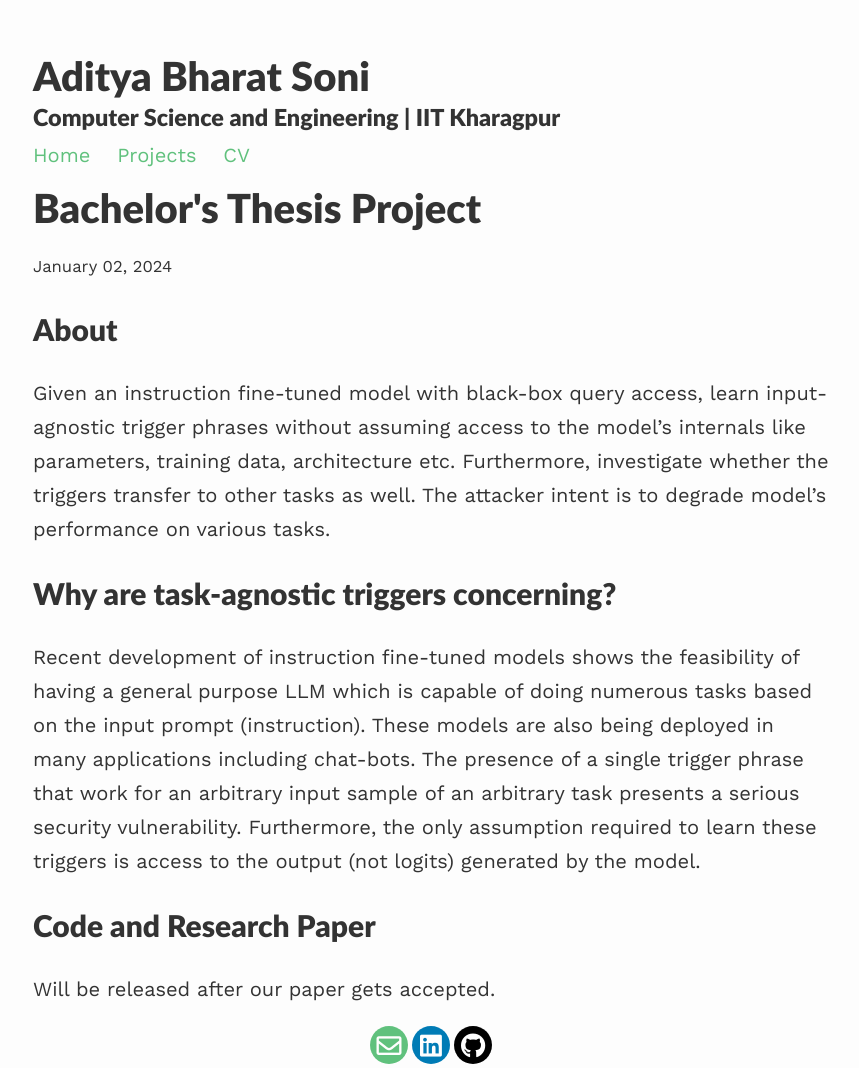
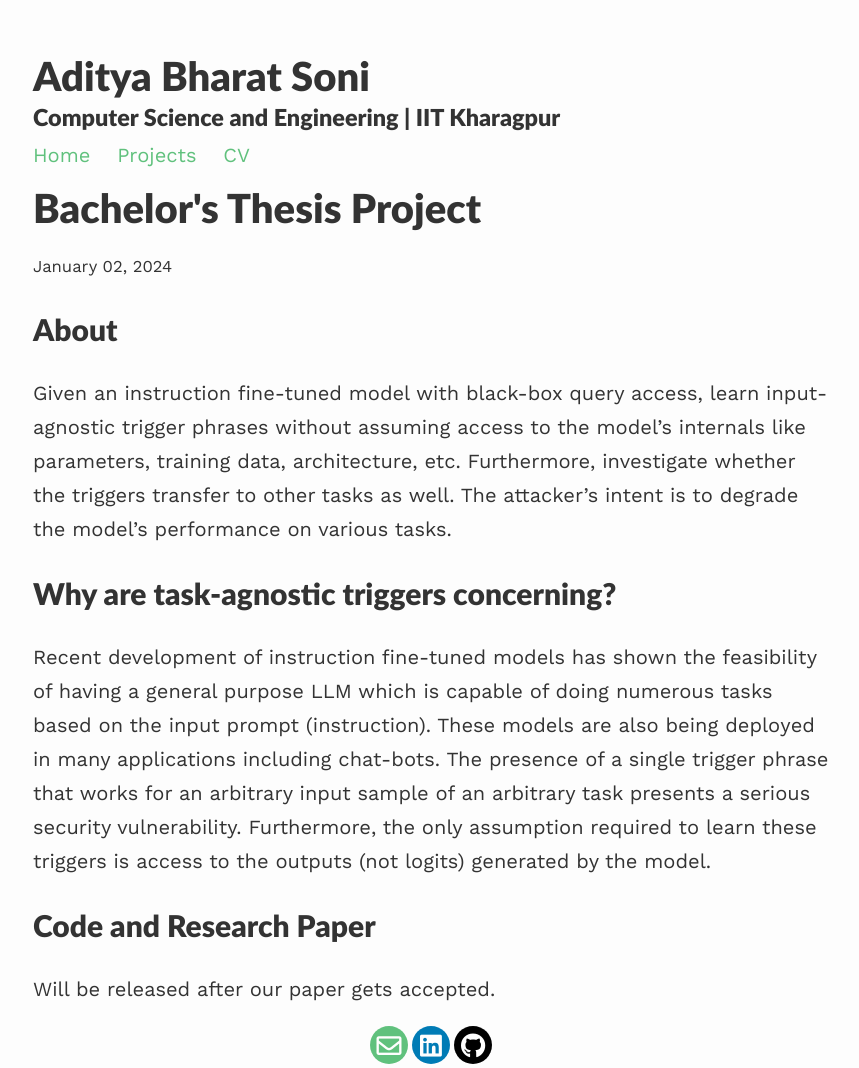
Before and after one commit to adityasoni9998/adityasoni9998.github.io, a Jekyll site: the page built from _projects/1_BTP.md, in a window 1280 px wide. Shown: the whole page, without its empty margins (207-1066 px from the left). Built offline with Jekyll 4.4.1, drawn with Linux system fonts in a browser that asks for light colours; nearby versions of some CDN libraries.

Commit message:
Update 1_BTP.md

```diff
--- a/_projects/1_BTP.md
+++ b/_projects/1_BTP.md
@@ -6,11 +6,11 @@ description: Learning task-agnostic triggers for API-based LLMs
 
 # About
 
-Given an instruction fine-tuned model with black-box query access, learn input-agnostic trigger phrases without assuming access to the model's internals like parameters, training data, architecture etc. Furthermore, investigate whether the triggers transfer to other tasks as well. The attacker intent is to degrade model's performance on various tasks.
+Given an instruction fine-tuned model with black-box query access, learn input-agnostic trigger phrases without assuming access to the model's internals like parameters, training data, architecture, etc. Furthermore, investigate whether the triggers transfer to other tasks as well. The attacker's intent is to degrade the model's performance on various tasks.
 
 # Why are task-agnostic triggers concerning?
 
-Recent development of instruction fine-tuned models shows the feasibility of having a general purpose LLM which is capable of doing numerous tasks based on the input prompt (instruction). These models are also being deployed in many applications including chat-bots. The presence of a single trigger phrase that work for an arbitrary input sample of an arbitrary task presents a serious security vulnerability. Furthermore, the only assumption required to learn these triggers is access to the output (not logits) generated by the model.
+Recent development of instruction fine-tuned models has shown the feasibility of having a general purpose LLM which is capable of doing numerous tasks based on the input prompt (instruction). These models are also being deployed in many applications including chat-bots. The presence of a single trigger phrase that works for an arbitrary input sample of an arbitrary task presents a serious security vulnerability. Furthermore, the only assumption required to learn these triggers is access to the outputs (not logits) generated by the model.
 
 # Code and Research Paper
 Will be released after our paper gets accepted.
```
